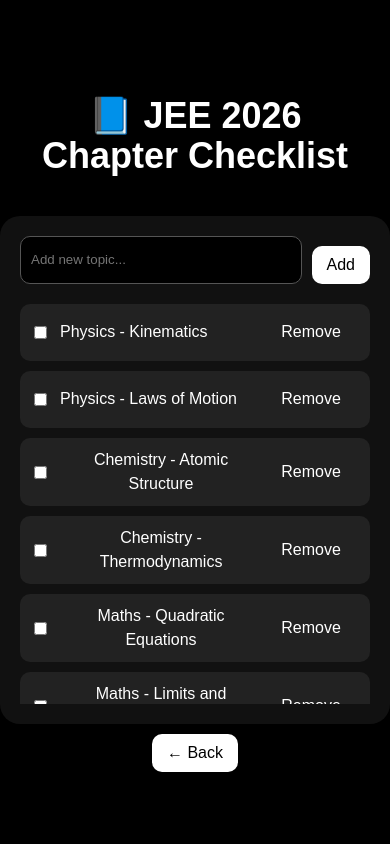
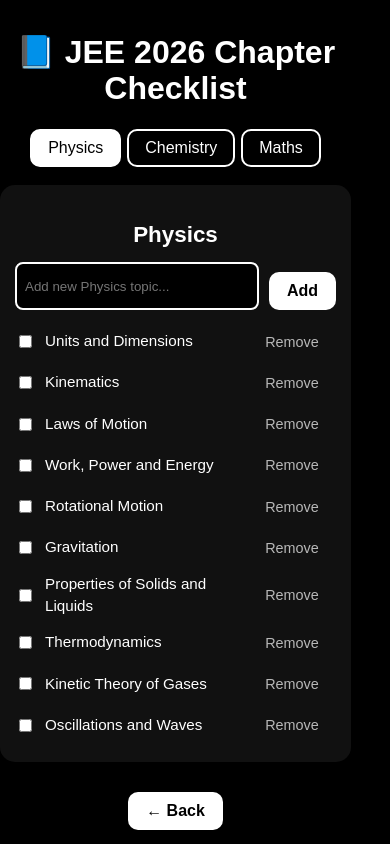
Before and after one commit to chris09-crypto/jee-checklist-app, a React (Vite) app: page / in a window 390 px wide. Both pictures are taken after a click on the button "Open Checklist". Built offline with nearby package versions, Linux system fonts and the light colour scheme.

Commit message:
Updated CSS to center home page on iPhone

```diff
--- a/src/App.css
+++ b/src/App.css
@@ -5,66 +5,95 @@ body {
   font-family: 'Gotham', sans-serif;
   background-color: #000;
   color: #fff;
-  height: 100vh;
   display: flex;
   justify-content: center;
   align-items: center;
-  text-align: center;
+  height: 100vh;
 }
 
 .container {
-  display: flex;
-  flex-direction: column;
-  align-items: center;
-  justify-content: center;
-  min-height: 100vh;
-  padding: 20px;
-  box-sizing: border-box;
-  width: 100%;
+  text-align: center;
+  width: 90%;
+  max-width: 500px;
 }
 
 .title {
-  font-size: 36px;
-  font-weight: bold;
+  font-size: 2rem;
   margin-bottom: 20px;
 }
 
 .button {
-  padding: 10px 15px;
-  border-radius: 10px;
-  background-color: #fff;
+  background: #fff;
   color: #000;
   border: none;
+  padding: 10px 18px;
+  border-radius: 10px;
+  font-weight: bold;
   cursor: pointer;
   margin-top: 10px;
+  transition: 0.3s;
+}
+
+.button:hover {
+  opacity: 0.8;
+}
+
+.tabs {
+  display: flex;
+  justify-content: center;
+  margin-bottom: 15px;
+  flex-wrap: wrap;
+}
+
+.tab {
+  background: transparent;
+  border: 2px solid #fff;
+  color: #fff;
+  margin: 3px;
+  padding: 8px 16px;
+  border-radius: 10px;
+  cursor: pointer;
+  font-weight: 500;
+  transition: 0.3s;
+}
+
+.tab.active {
+  background: #fff;
+  color: #000;
 }
 
 .card {
-  width: 100%;
-  max-width: 400px;
   background-color: #111;
-  border-radius: 20px;
-  padding: 20px;
-  margin-top: 20px;
+  padding: 15px;
+  border-radius: 15px;
+  margin-bottom: 20px;
+  text-align: left;
+}
+
+.subject-title {
+  text-align: center;
+  font-size: 1.4rem;
+  margin-bottom: 10px;
 }
 
 .input-container {
   display: flex;
-  margin-bottom: 20px;
+  justify-content: center;
+  gap: 10px;
+  margin-bottom: 15px;
 }
 
 .input {
-  flex-grow: 1;
-  padding: 10px;
-  border-radius: 10px;
-  border: 1px solid #555;
+  flex: 1;
+  padding: 8px;
+  border: 2px solid #fff;
+  border-radius: 8px;
   background-color: #000;
   color: #fff;
-  margin-right: 10px;
 }
 
 .items-container {
-  max-height: 400px;
+  max-height: 50vh;
   overflow-y: auto;
 }
 
@@ -72,28 +101,33 @@ body {
   display: flex;
   justify-content: space-between;
   align-items: center;
-  padding: 10px;
-  margin-bottom: 10px;
-  border-radius: 10px;
-  background-color: #222;
-}
-
-.item.checked {
-  background-color: #333;
+  margin-bottom: 8px;
 }
 
 .item-left {
   display: flex;
   align-items: center;
+  gap: 10px;
 }
 
 .item-text {
-  margin-left: 10px;
+  font-size: 0.95rem;
+}
+
+.checked .item-text {
+  text-decoration: line-through;
+  opacity: 0.7;
 }
 
 .remove-button {
-  background-color: transparent;
+  background: transparent;
   color: #fff;
   border: none;
   cursor: pointer;
+  font-size: 0.9rem;
+  opacity: 0.7;
 }
+
+.remove-button:hover {
+  opacity: 1;
+}
--- a/src/App.jsx
+++ b/src/App.jsx
@@ -3,47 +3,79 @@ import React, { useState, useEffect } from 'react';
 import './App.css';
 
 export default function JEEChecklistApp() {
+  const subjectData = {
+    Physics: [
+      'Units and Dimensions', 'Kinematics', 'Laws of Motion', 'Work, Power and Energy',
+      'Rotational Motion', 'Gravitation', 'Properties of Solids and Liquids', 'Thermodynamics',
+      'Kinetic Theory of Gases', 'Oscillations and Waves', 'Electrostatics',
+      'Current Electricity', 'Magnetic Effects of Current', 'Electromagnetic Induction',
+      'Alternating Currents', 'Ray Optics and Wave Optics', 'Dual Nature of Matter',
+      'Atoms and Nuclei', 'Semiconductor Electronics', 'Communication Systems'
+    ],
+    Chemistry: [
+      'Some Basic Concepts of Chemistry', 'Atomic Structure', 'Chemical Bonding and Molecular Structure',
+      'States of Matter', 'Thermodynamics', 'Equilibrium', 'Redox Reactions', 'Hydrogen',
+      'The s-Block Elements', 'The p-Block Elements', 'The d-Block and f-Block Elements',
+      'Coordination Compounds', 'Organic Chemistry - Basic Principles', 'Hydrocarbons',
+      'Haloalkanes and Haloarenes', 'Alcohols, Phenols, and Ethers',
+      'Aldehydes, Ketones and Carboxylic Acids', 'Amines', 'Biomolecules',
+      'Polymers', 'Chemistry in Everyday Life'
+    ],
+    Maths: [
+      'Sets, Relations and Functions', 'Complex Numbers', 'Quadratic Equations',
+      'Sequences and Series', 'Binomial Theorem', 'Permutations and Combinations',
+      'Straight Lines and Pair of Lines', 'Circles and Parabola', 'Ellipse and Hyperbola',
+      'Limits and Continuity', 'Differentiation', 'Applications of Derivatives',
+      'Definite and Indefinite Integrals', 'Differential Equations', 'Vectors',
+      'Three Dimensional Geometry', 'Probability', 'Statistics',
+      'Mathematical Reasoning', 'Matrices and Determinants'
+    ]
+  };
+
   const [page, setPage] = useState('home');
+  const [activeTab, setActiveTab] = useState('Physics');
   const [items, setItems] = useState(() => {
-    const saved = localStorage.getItem('jeeItems');
-    return saved ? JSON.parse(saved) : [
-      { text: 'Physics - Kinematics', checked: false },
-      { text: 'Physics - Laws of Motion', checked: false },
-      { text: 'Chemistry - Atomic Structure', checked: false },
-      { text: 'Chemistry - Thermodynamics', checked: false },
-      { text: 'Maths - Quadratic Equations', checked: false },
-      { text: 'Maths - Limits and Continuity', checked: false },
-    ];
+    const saved = localStorage.getItem('jeeTabs');
+    return saved ? JSON.parse(saved) : Object.fromEntries(
+      Object.entries(subjectData).map(([subject, list]) => [
+        subject, list.map(ch => ({ text: ch, checked: false }))
+      ])
+    );
   });
   const [newItem, setNewItem] = useState('');
 
   useEffect(() => {
-    localStorage.setItem('jeeItems', JSON.stringify(items));
+    localStorage.setItem('jeeTabs', JSON.stringify(items));
   }, [items]);
 
   const addItem = () => {
     if (newItem.trim() === '') return;
-    setItems([...items, { text: newItem.trim(), checked: false }]);
+    setItems({
+      ...items,
+      [activeTab]: [...items[activeTab], { text: newItem.trim(), checked: false }]
+    });
     setNewItem('');
   };
 
   const removeItem = (index) => {
-    const updated = [...items];
+    const updated = [...items[activeTab]];
     updated.splice(index, 1);
-    setItems(updated);
+    setItems({ ...items, [activeTab]: updated });
   };
 
   const toggleCheck = (index) => {
-    const updated = [...items];
+    const updated = [...items[activeTab]];
     updated[index].checked = !updated[index].checked;
-    setItems(updated);
+    setItems({ ...items, [activeTab]: updated });
   };
 
   if (page === 'home') {
     return (
       <div className="container">
         <h1 className="title">JEE 2026 Checklist</h1>
-        <button className="button" onClick={() => setPage('checklist')}>Open Checklist</button>
+        <button className="button" onClick={() => setPage('checklist')}>
+          Open Checklist
+        </button>
       </div>
     );
   }
@@ -52,25 +84,45 @@ export default function JEEChecklistApp() {
     <div className="container">
       <h1 className="title">📘 JEE 2026 Chapter Checklist</h1>
 
+      <div className="tabs">
+        {Object.keys(subjectData).map(subject => (
+          <button
+            key={subject}
+            className={`tab ${activeTab === subject ? 'active' : ''}`}
+            onClick={() => setActiveTab(subject)}
+          >
+            {subject}
+          </button>
+        ))}
+      </div>
+
       <div className="card">
+        <h2 className="subject-title">{activeTab}</h2>
+
         <div className="input-container">
           <input
             className="input"
             value={newItem}
             onChange={(e) => setNewItem(e.target.value)}
-            placeholder="Add new topic..."
+            placeholder={`Add new ${activeTab} topic...`}
           />
           <button className="button" onClick={addItem}>Add</button>
         </div>
 
         <div className="items-container">
-          {items.map((item, i) => (
+          {items[activeTab].map((item, i) => (
             <div key={i} className={`item ${item.checked ? 'checked' : ''}`}>
               <div className="item-left">
-                <input type="checkbox" checked={item.checked} onChange={() => toggleCheck(i)} />
+                <input
+                  type="checkbox"
+                  checked={item.checked}
+                  onChange={() => toggleCheck(i)}
+                />
                 <span className="item-text">{item.text}</span>
               </div>
-              <button className="remove-button" onClick={() => removeItem(i)}>Remove</button>
+              <button className="remove-button" onClick={() => removeItem(i)}>
+                Remove
+              </button>
             </div>
           ))}
         </div>
```
